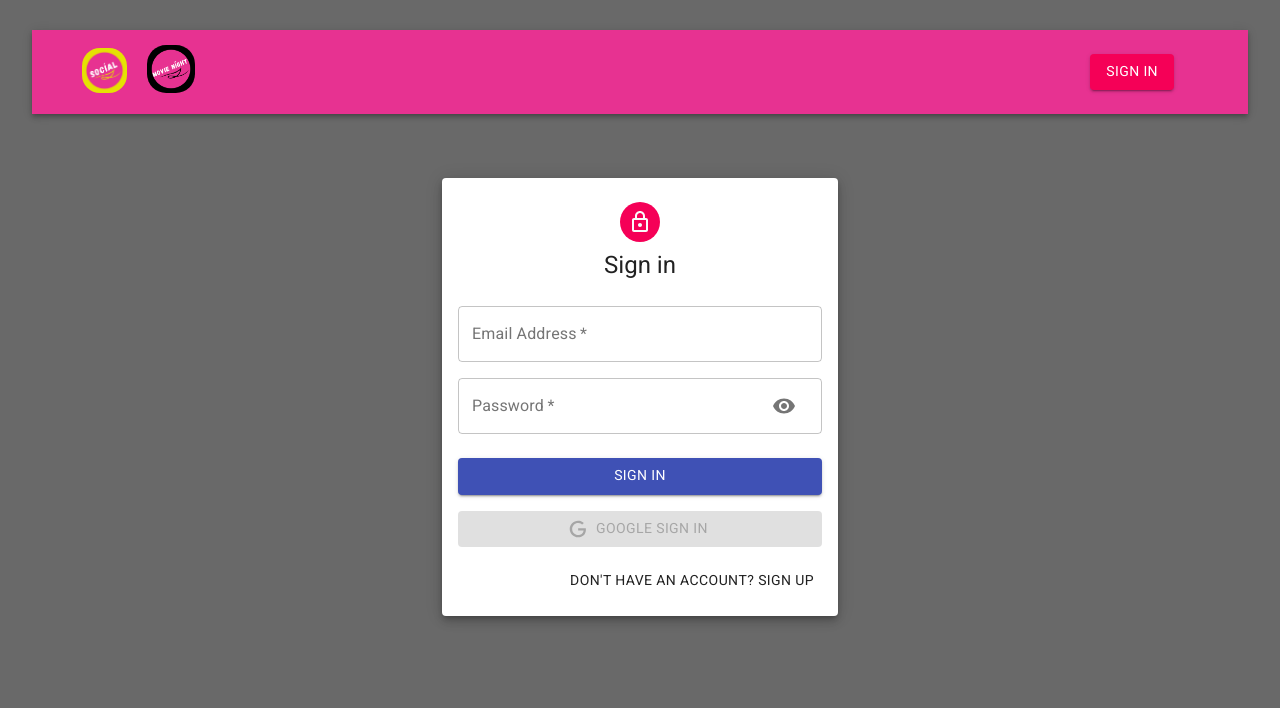
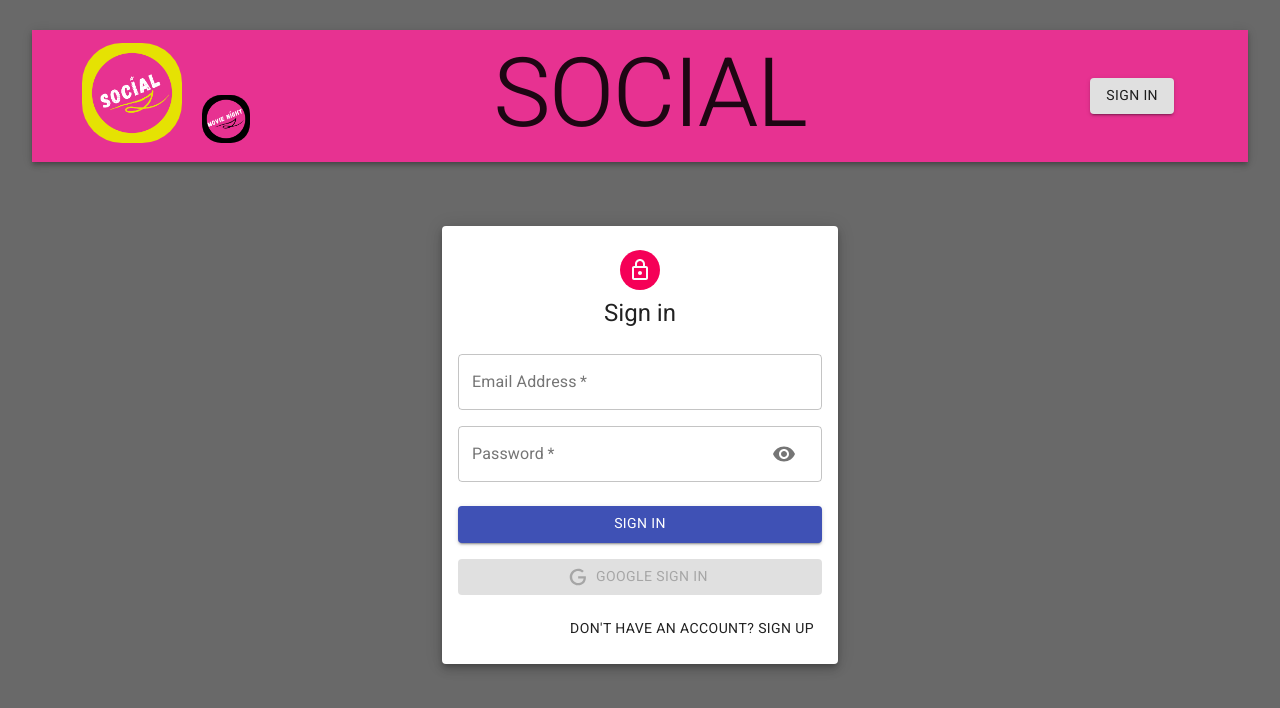
Before and after one commit to kalesaladboi/final-proj, a React (Create React App) app in the folder client/: page /auth in a window 1280 px wide. Shown: the top 708 px of the page. Built offline with nearby package versions, Linux system fonts and the light colour scheme.

Commit message:
nav bar styling

```diff
--- a/client/src/components/Navbar/Navbar.js
+++ b/client/src/components/Navbar/Navbar.js
@@ -38,14 +38,15 @@
 
   return (
     <AppBar className={classes.appBar} position="static" color="default">
-      <div className = "logos" >
+      <div className = "logos">
       <Link to="/" className={classes.brandContainer}>
-        <img className={classes.logo} src={sociallogo} alt="icon" height="45px" />
+        <img className={classes.logo} src={sociallogo} alt="icon" height="100px" />
       </Link>
       <Link to="/Movie" className={classes.brandContainer}>
-        <img className={classes.Mlogo} src={MNLogo} alt="icon" height="45px" />
+        <img className={classes.Mlogo} src={MNLogo} alt="icon" height="100px" />
       </Link>
       </div>
+      <Typography color="textPrimary" variant="h1">SOCIAL</Typography>
       <Toolbar className={classes.toolbar}>
         {user?.result ? (
           <div className={classes.profile}>
@@ -55,7 +56,7 @@
           </div>
         ) : (
           <>
-          <Button component={Link} to="/auth" variant="contained" color="secondary">Sign In</Button>
+          <Button component={Link} to="/auth" variant="contained" color="">Sign In</Button>
           </>
         )}
       </Toolbar>
--- a/client/src/components/Navbar/styles.js
+++ b/client/src/components/Navbar/styles.js
@@ -1,5 +1,6 @@
 import { makeStyles } from '@material-ui/core/styles';
 import { deepPurple } from '@material-ui/core/colors';
+
 
 export default makeStyles((theme) => ({
   appBar: {
```
